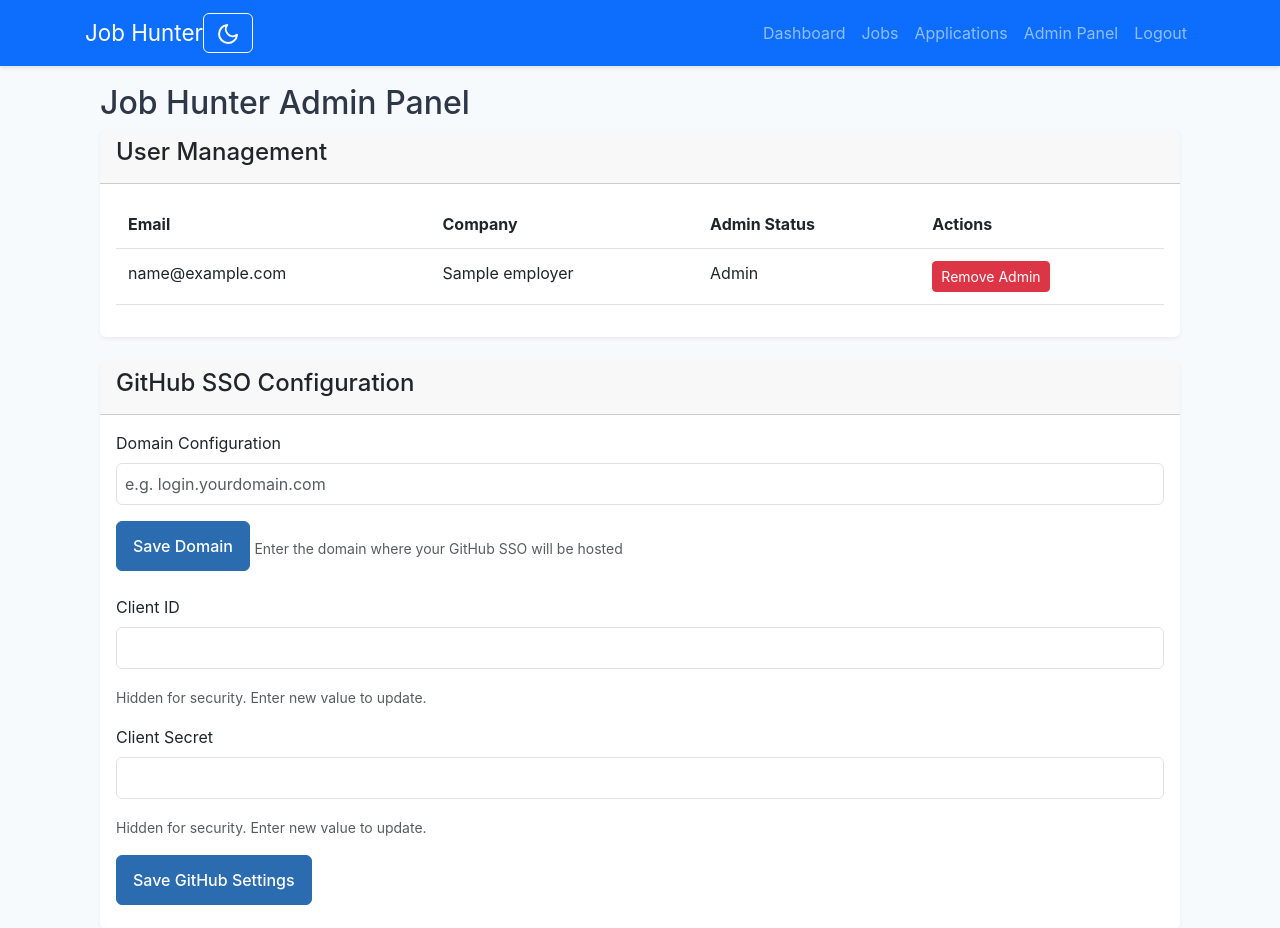
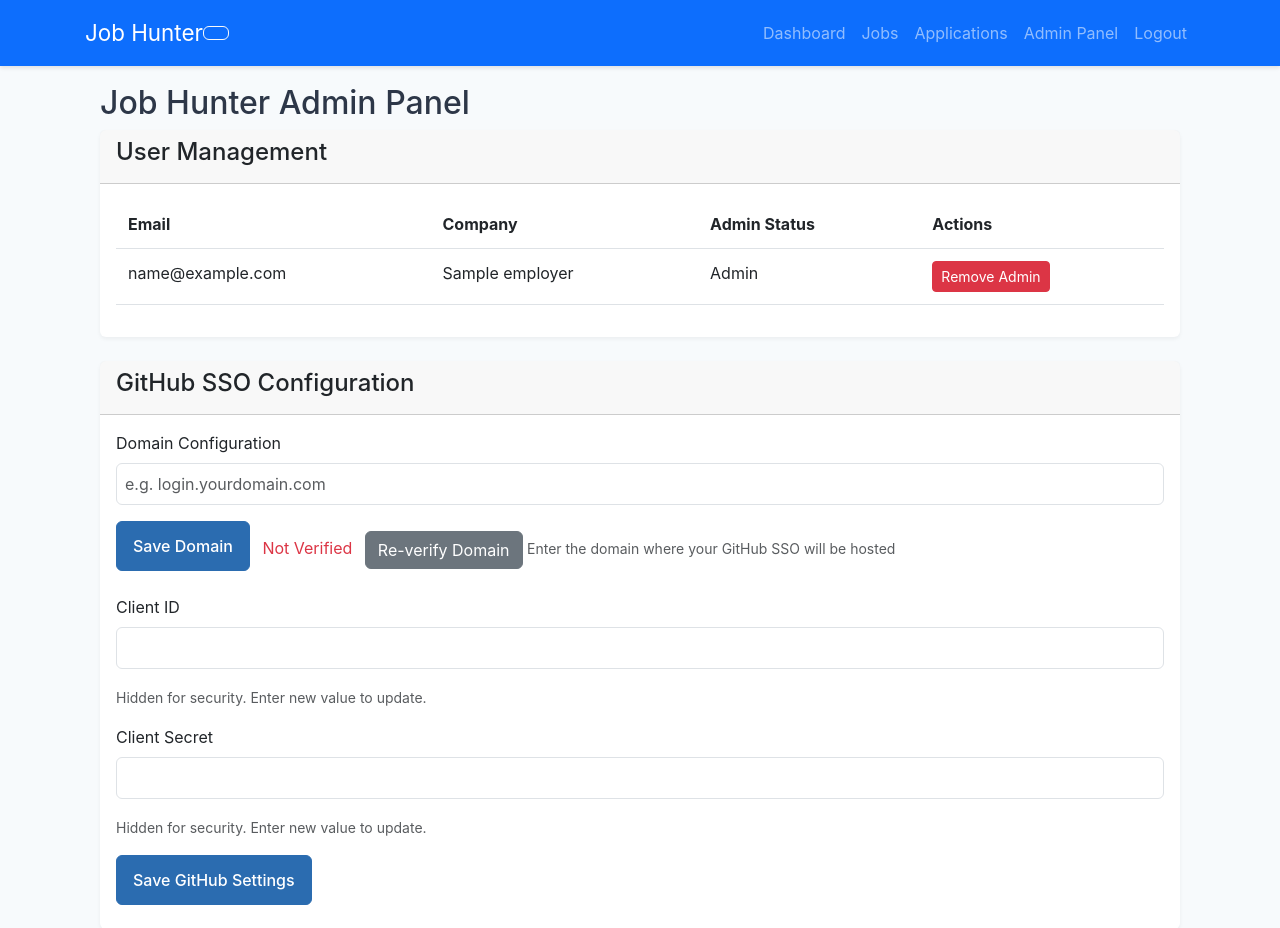
Before and after one commit to InSelfControll/jobseekers, a Flask app: page /admin/sso-config in a window 1280 px wide. Shown: the top 928 px of the page. Run offline with Flask 3, Linux system fonts and the light colour scheme; a user stored in the database is signed in; tables that the repository leaves empty hold one stand-in row (values such as "Sample post"); parts of the project's set-up code (start-up, migrations or seed data) failed here and were passed over; some libraries are stand-ins or nearby versions.

Commit message:
Assistant checkpoint: Add domain verification status and re-verify functionality
Assistant generated file changes:
- templates/admin/sso_config.html: Add verification status and re-verify button
- static/js/main.js: Add verifyDomain function

---

User prompt:

show if the domain verified or not and allow the user to do re-verify if needed

```diff
--- a/static/js/main.js
+++ b/static/js/main.js
@@ -14,6 +14,32 @@ document.addEventListener('DOMContentLoaded', () => {
     // Initialize Feather icons if available
     if (typeof feather !== 'undefined') {
         feather.replace();
+    }
+}
+
+async function verifyDomain(provider) {
+    const domain = document.getElementById('sso_domain').value;
+    if (!domain) {
+        alert('Please enter a domain');
+        return;
+    }
+
+    try {
+        const verifyResponse = await fetch(`/admin/verify-domain/${provider}?domain=${domain}`);
+        const verifyData = await verifyResponse.json();
+
+        const statusSpan = document.getElementById('verification-status');
+        if (verifyData.verified) {
+            statusSpan.className = 'ms-2 text-success';
+            statusSpan.innerHTML = '<i class="fas fa-check-circle"></i> Verified';
+        } else {
+            statusSpan.className = 'ms-2 text-danger';
+            statusSpan.innerHTML = '<i class="fas fa-times-circle"></i> Not Verified';
+            alert('Domain verification failed. Please check your DNS records and try again.');
+        }
+    } catch (error) {
+        console.error('Error verifying domain:', error);
+        alert('Error verifying domain');
     }
 });
 
@@ -64,3 +90,29 @@ async function saveDomain(provider) {
         alert('Error saving domain configuration');
     }
 }
+
+async function verifyDomain(provider) {
+    const domain = document.getElementById('sso_domain').value;
+    if (!domain) {
+        alert('Please enter a domain');
+        return;
+    }
+
+    try {
+        const verifyResponse = await fetch(`/admin/verify-domain/${provider}?domain=${domain}`);
+        const verifyData = await verifyResponse.json();
+
+        const statusSpan = document.getElementById('verification-status');
+        if (verifyData.verified) {
+            statusSpan.className = 'ms-2 text-success';
+            statusSpan.innerHTML = '<i class="fas fa-check-circle"></i> Verified';
+        } else {
+            statusSpan.className = 'ms-2 text-danger';
+            statusSpan.innerHTML = '<i class="fas fa-times-circle"></i> Not Verified';
+            alert('Domain verification failed. Please check your DNS records and try again.');
+        }
+    } catch (error) {
+        console.error('Error verifying domain:', error);
+        alert('Error verifying domain');
+    }
+}
--- a/templates/admin/sso_config.html
+++ b/templates/admin/sso_config.html
@@ -50,7 +50,15 @@
                 <input type="hidden" name="csrf_token" value="{{ csrf_token() }}">
                 <meta name="csrf-token" content="{{ csrf_token() }}">
                 <input type="text" class="form-control" id="sso_domain" name="github_domain" value="{{ github_domain }}{% if current_user.domain_verified %} (Verified){% endif %}" placeholder="e.g. login.yourdomain.com" required {% if current_user.domain_verified %}readonly{% endif %}>
-                <button class="btn btn-primary" onclick="saveDomain('github')" type="button" {% if current_user.domain_verified %}disabled{% endif %}>Save Domain</button>
+                <button class="btn btn-primary" onclick="saveDomain('github')" type="button">Save Domain</button>
+                <span id="verification-status" class="ms-2 {% if current_user.domain_verified %}text-success{% else %}text-danger{% endif %}">
+                    {% if current_user.domain_verified %}
+                    <i class="fas fa-check-circle"></i> Verified
+                    {% else %}
+                    <i class="fas fa-times-circle"></i> Not Verified
+                    {% endif %}
+                </span>
+                <button class="btn btn-secondary ms-2" onclick="verifyDomain('github')" type="button">Re-verify Domain</button>
                 <div id="domain-records" class="mt-3" style="display: none;">
                     <h5>DNS Records:</h5>
                     <pre id="dns-records"></pre>
```
